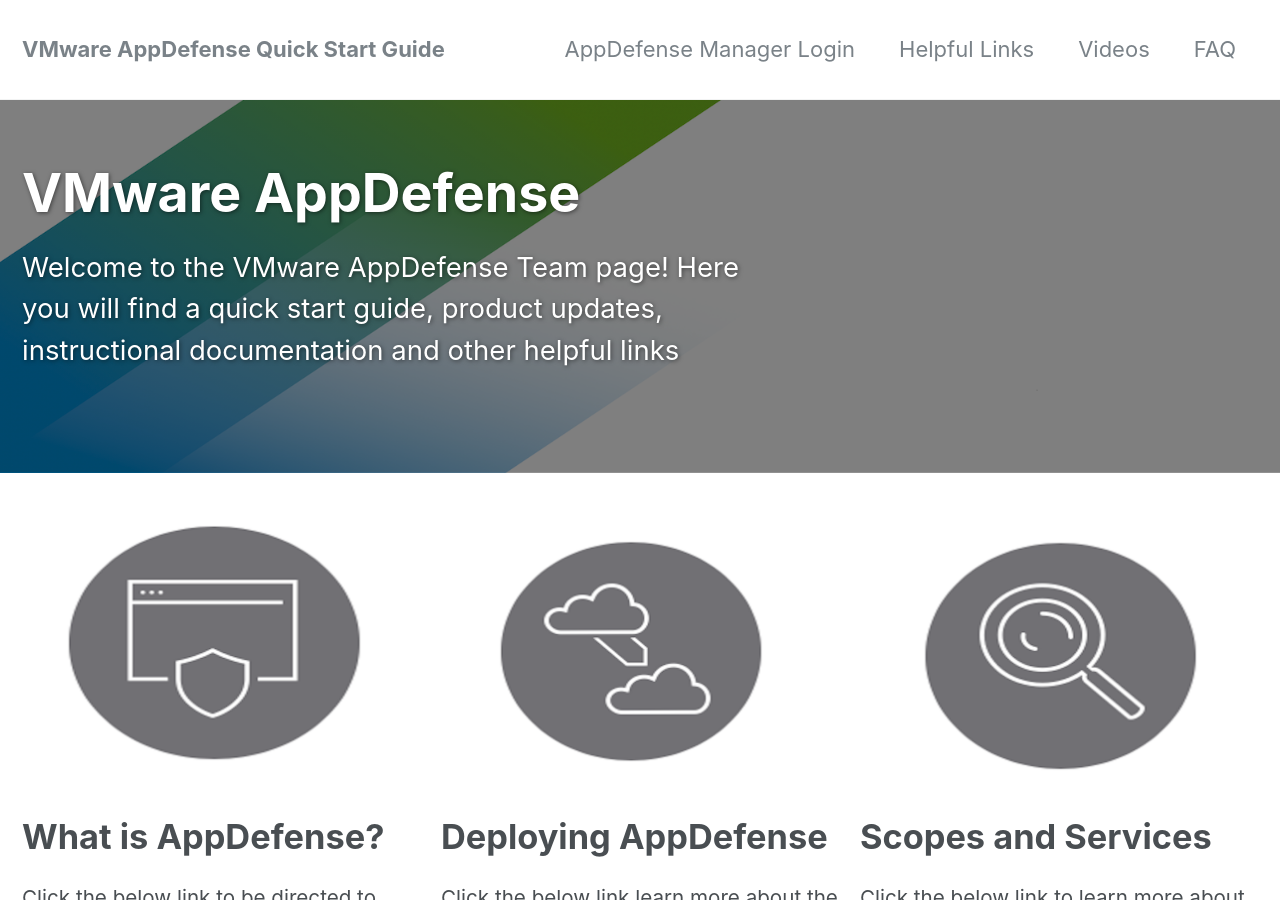
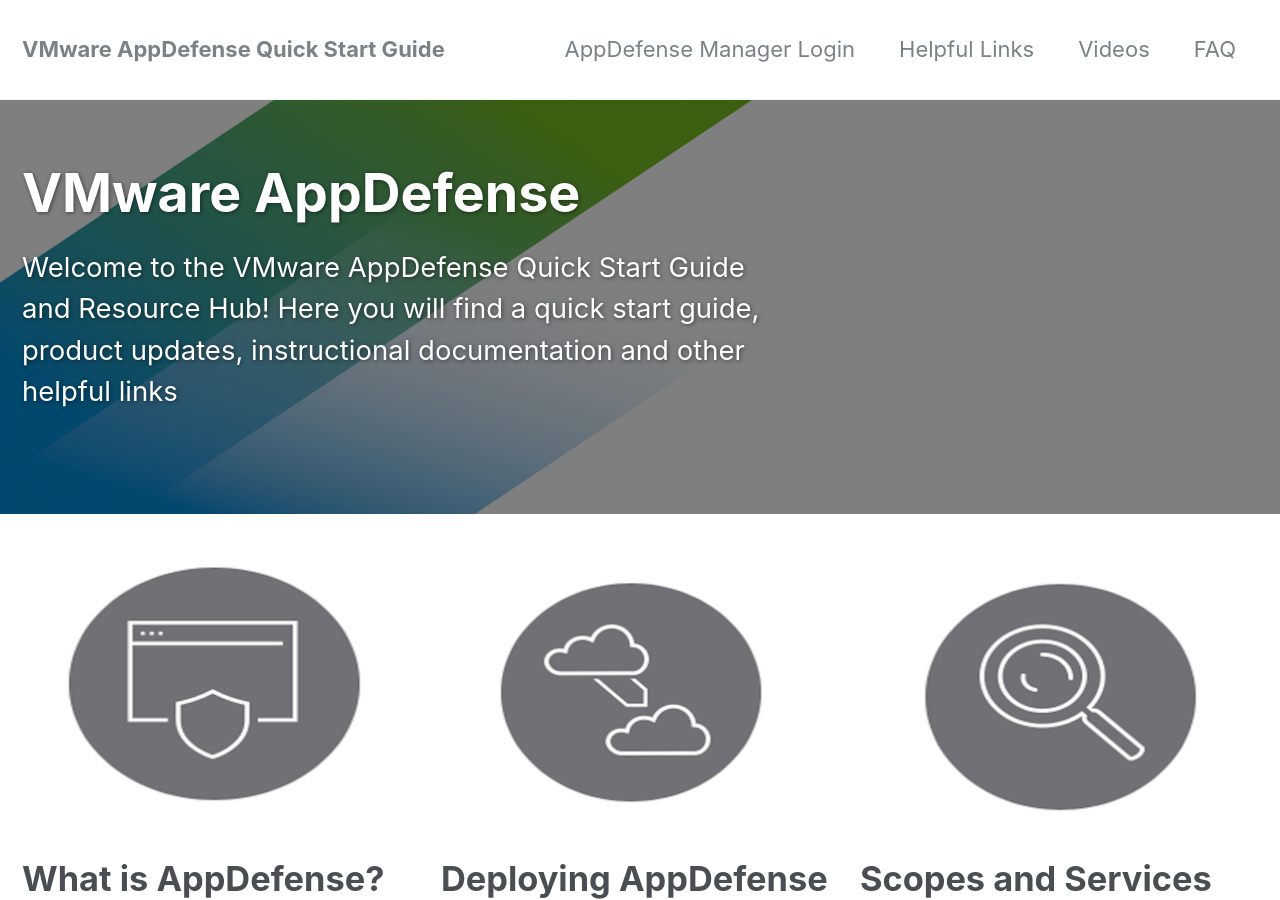
Before and after one commit to vmware-csa-team/AppDefense-Quick-Start-Guide, a Jekyll site: the page built from index.html, in a window 1280 px wide and 900 px high. Built offline with Jekyll 4.4.1, drawn with Linux system fonts in a browser that asks for light colours; nearby versions of some CDN libraries; the list of posts is cut into pages by our own code.

Commit message:
index updaste

```diff
--- a/index.html
+++ b/index.html
@@ -6,7 +6,7 @@
   overlay_color: "#000"
   overlay_filter: "0.5"
   overlay_image: /assets/images/backdrop.png
-excerpt: "Welcome to the VMware AppDefense Team page! Here you will find a quick start guide, product updates, instructional documentation and other helpful links"
+excerpt: "Welcome to the VMware AppDefense Quick Start Guide and Resource Hub! Here you will find a quick start guide, product updates, instructional documentation and other helpful links"
 feature_row:
   - image_path: /assets/images/appd1.png
     alt: "What is Appdefense?"
```
